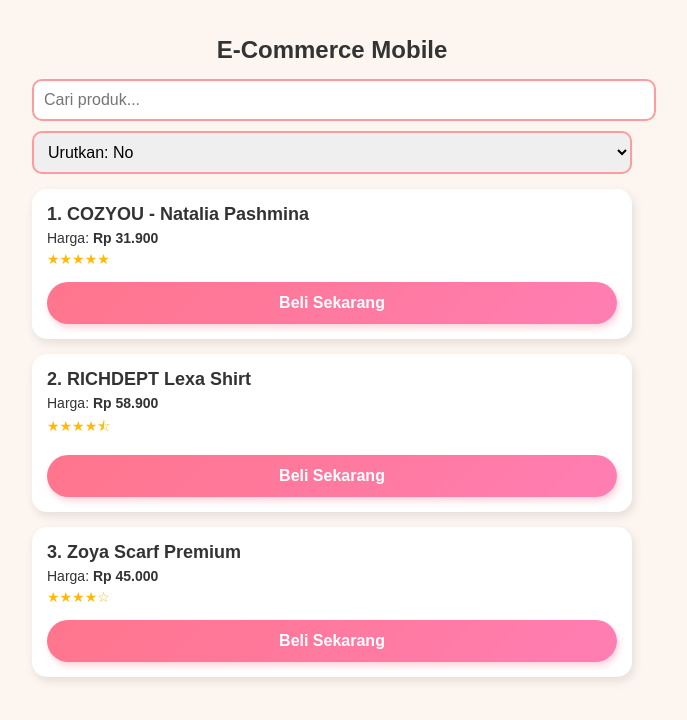
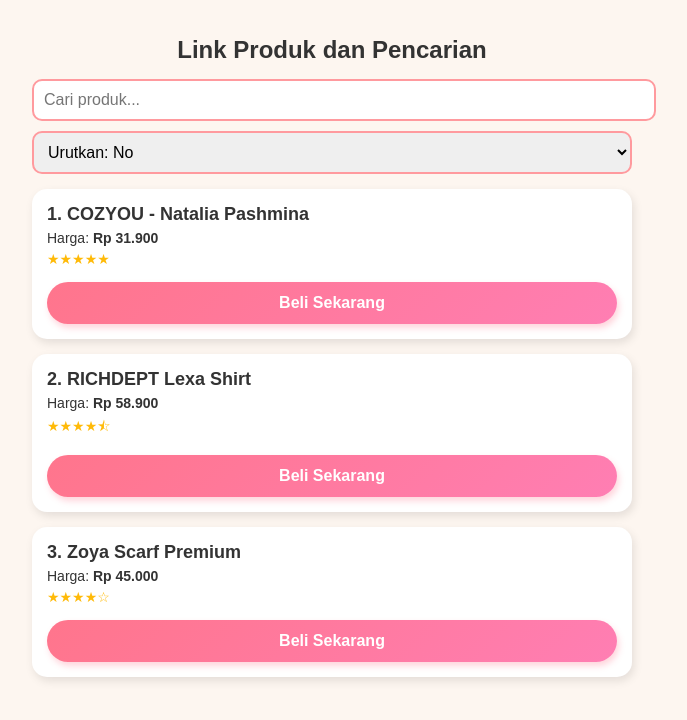
Before and after one commit to afiskandr1170/kala-review, a plain HTML site: page index.html in a window 1280 px wide. Shown: the whole page, without its empty margins (308-995 px from the left). Drawn offline with Linux system fonts and the light colour scheme.

Commit message:
index.html

```diff
--- a/index.html
+++ b/index.html
@@ -107,7 +107,7 @@
 <body>
 
 <div class="container">
-    <h1>E-Commerce Mobile</h1>
+    <h1>Link Produk dan Pencarian</h1>
 
     <!-- Search & Sorting -->
     <div class="controls">
```
